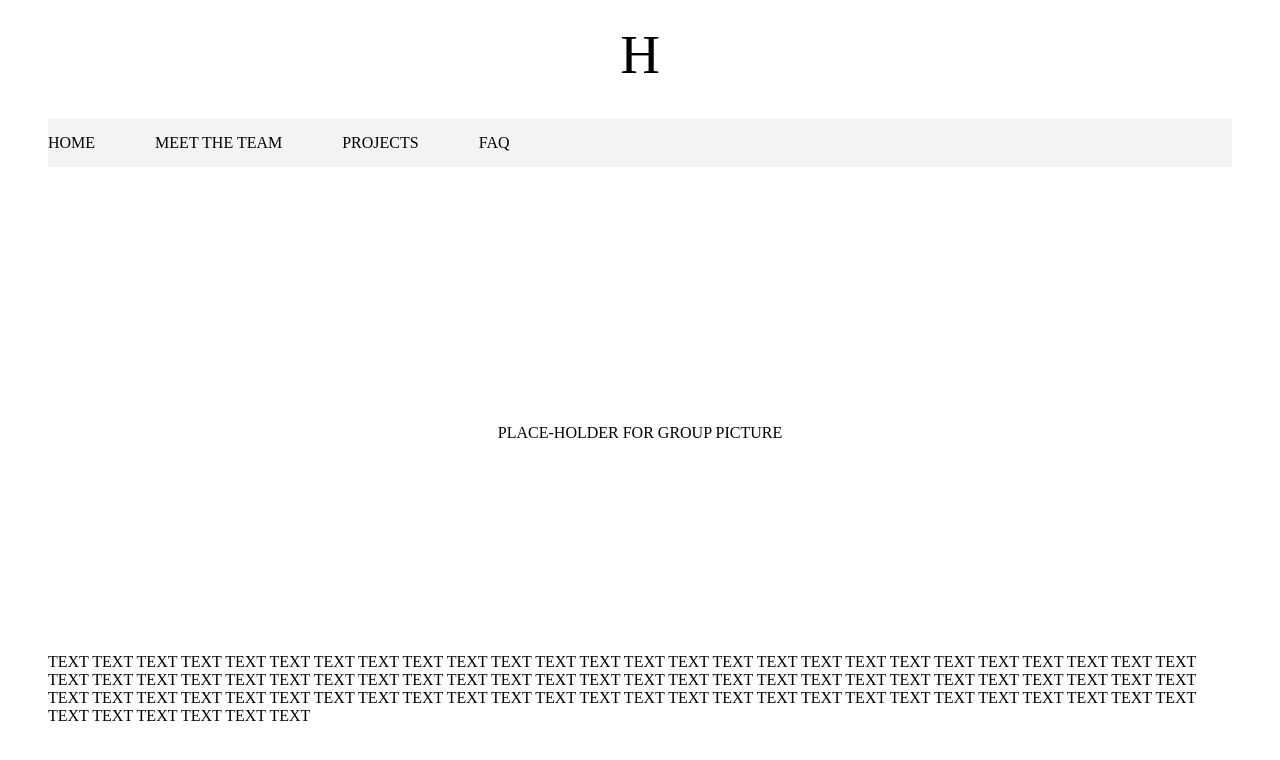
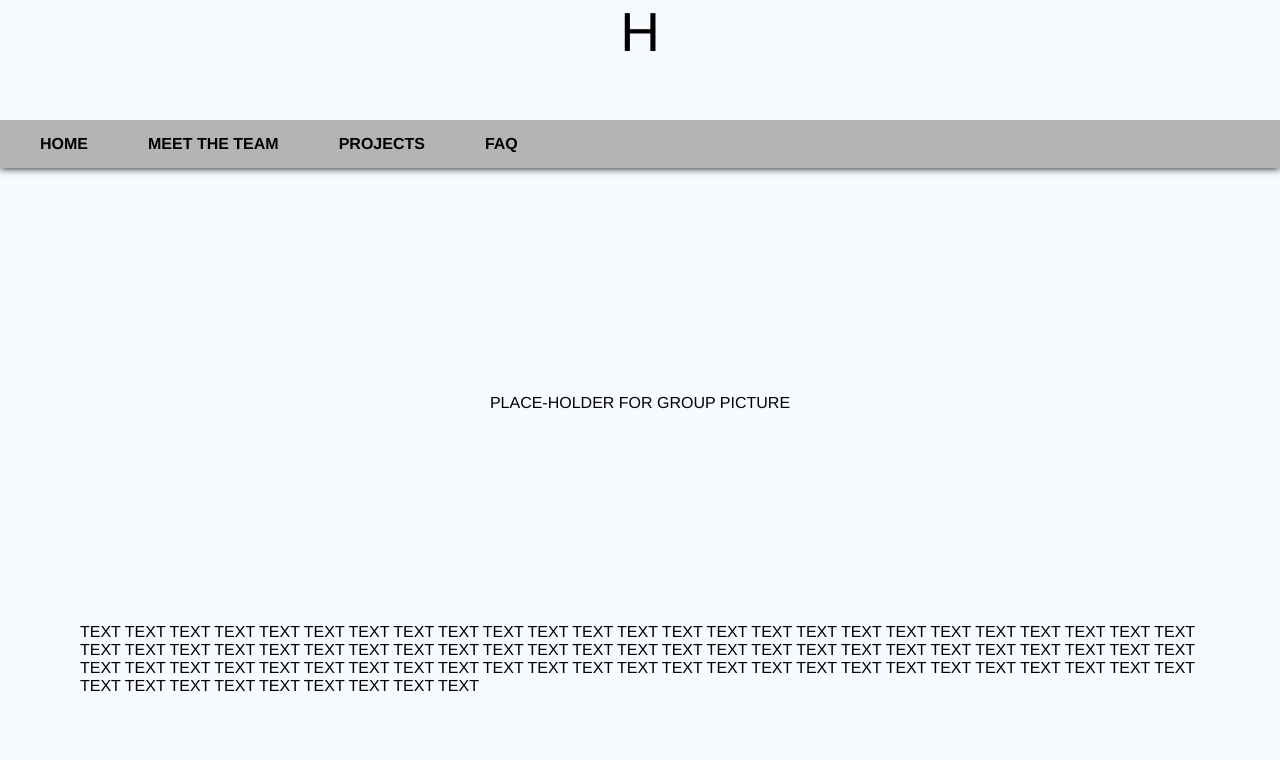
Before and after one commit to Schrute-Beets/Hudson, a plain HTML site: page index.html in a window 1280 px wide. Drawn offline with Linux system fonts and the light colour scheme.

Commit message:
Edit style.css

```diff
--- a/style.css
+++ b/style.css
@@ -1,26 +1,42 @@
 /* CSS content */
+
+html {
+    font-family: Helvetica, sans-serif;
+    background: rgb(247, 250, 255);
+}
+
+body {
+    margin: 0;
+}
 
 .header {
     display: flex;
     flex-direction: column;
+    box-shadow: 0 0 8px black;
 }
 
 .logo-panel {
     text-align: center;
     font-size: 55px;
-    height: 10vh;
+    height: 15vh;
+
 }
+
+/* NEED TO ALIGN TEXT IN MIDDLE */
 
 .navigation ul {
     display:flex;
     gap: 60px;
-    background-color: rgb(243, 243, 243);
-    padding: 15px 0px;
+    background-color: rgb(180, 180, 180);
+    padding: 15px 40px;
+    margin: 0;
+    font-weight: 700;
 }
 
-.header,
+
+
 .content {
-    padding: 15px 40px;
+    padding: 15px 80px;
 }
 
 .group-pic {
@@ -31,6 +47,4 @@
 }
 ul {
     list-style-type: none;
-    text-decoration: none;
-
 }
```
